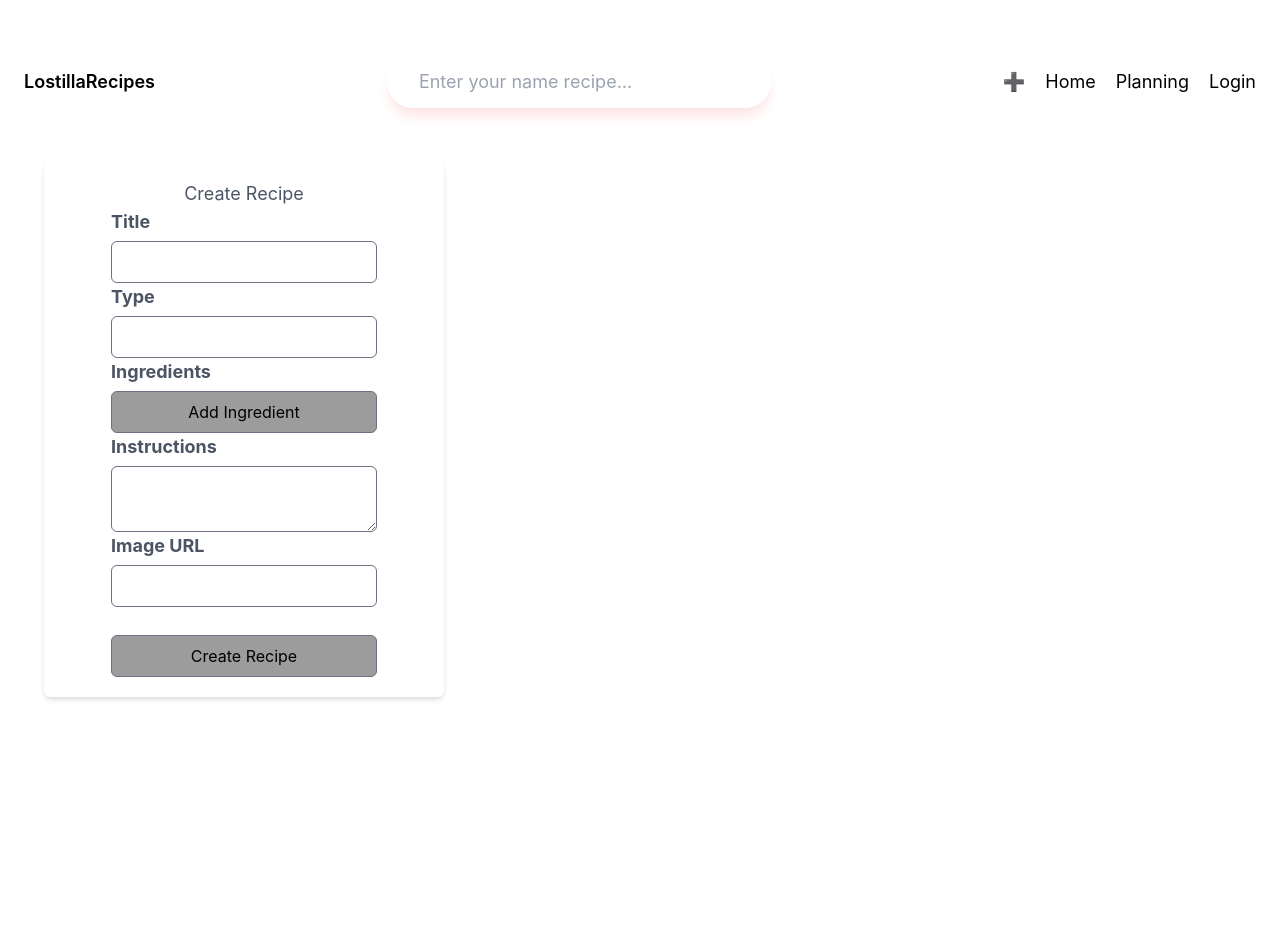
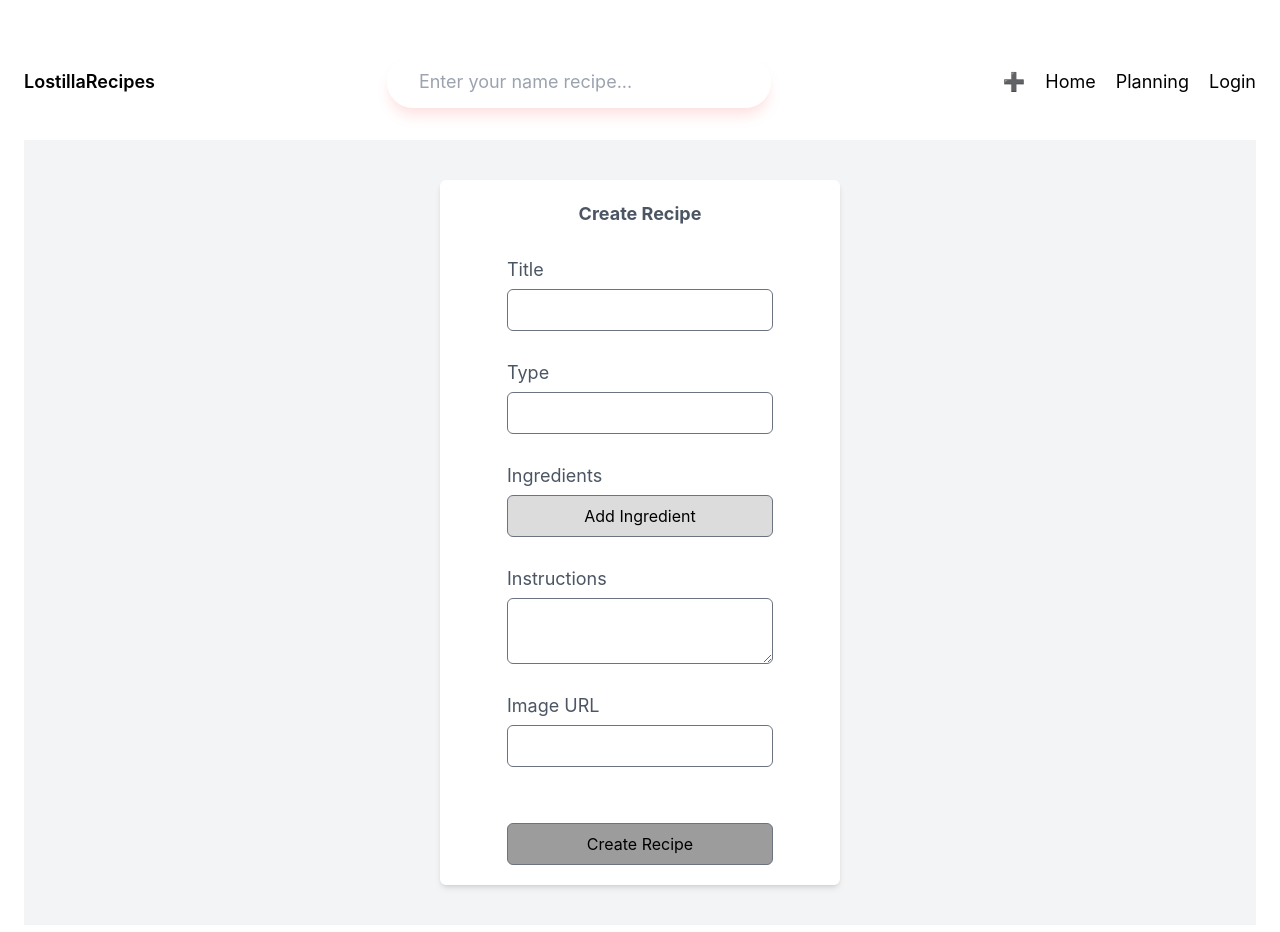
Before and after one commit to JuanjoCervilla/LostillaRecipes-App, a React (Create React App) app in the folder client/: page /create-recipe in a window 1280 px wide. Shown: the top 932 px of the page. Before the commit the page ends 800 px from the top, so only its background shows below. Built offline with nearby package versions, Linux system fonts and the light colour scheme.

Commit message:
comentando client

```diff
--- a/client/src/components/navbar/index.jsx
+++ b/client/src/components/navbar/index.jsx
@@ -4,12 +4,16 @@ import { GlobalContext } from "../../context";
 import { useCookies } from "react-cookie";
 
 export default function Navbar() {
-  const { searchParam, setSearchParam, handleSubmit } =
-    useContext(GlobalContext);
 
+  // Cargamos las variables de useContext
+  const { searchParam, setSearchParam, handleSubmit } = useContext(GlobalContext);
+
+  //  ??
   const [cookies, setCookies] = useCookies(["access_token"])
+  // ??
   const navigate = useNavigate()
 
+  // variable para el logout
   const logout = () => {
     setCookies("access_token", "");
     window.localStorage.removeItem("userID");
@@ -18,6 +22,8 @@ export default function Navbar() {
 
   return (
     <nav className="flex justify-between items-center py-8 container mx-auto flex-col lg:flex-row gap-5 lg:gap-0">
+
+      {/* Logo */}
       <h2 className="text-2x1 font-semibold">
         <NavLink
           to={"/"}
@@ -26,6 +32,8 @@ export default function Navbar() {
           LostillaRecipes
         </NavLink>
       </h2>
+
+      {/* Search Bar */}
       <form onSubmit={handleSubmit}>
         <input
           type="text"
@@ -36,7 +44,9 @@ export default function Navbar() {
           className="bg-white/75 p-3 px-8 rounded-full outline-none lg:w-96 shadow-lg shadow-red-100 focus:shadow-red-200"
         ></input>
       </form>
+
       <ul className="flex gap-5">
+        {/* Create Recipe */}
         <li>
           <NavLink
             to={"/create-recipe"}
@@ -45,6 +55,7 @@ export default function Navbar() {
             ➕
           </NavLink>
         </li>
+        {/* Home Link */}
         <li>
           <NavLink
             to={"/"}
@@ -53,6 +64,7 @@ export default function Navbar() {
             Home
           </NavLink>
         </li>
+        {/* Planning */}
         <li>
           <NavLink
             to={"/planning"}
@@ -61,6 +73,7 @@ export default function Navbar() {
             Planning
           </NavLink>
         </li>
+        {/* Login / Logout Status */}
         <li>
           {
             !cookies.access_token ? (<NavLink to={"/auth"} className="text-black hover:text-gray-700 duration-300"> Login </NavLink>) : <button onClick={logout}>Logout</button>
--- a/client/src/hooks/useGetUserID.jsx
+++ b/client/src/hooks/useGetUserID.jsx
@@ -1,4 +1,4 @@
-
+// Conseguimos el ID del user que se ha logueado del local storage
 export const useGetUserID = () => {
     return window.localStorage.getItem("userID")
 }
--- a/client/src/pages/createRecipes/index.jsx
+++ b/client/src/pages/createRecipes/index.jsx
@@ -5,8 +5,10 @@ import { useNavigate } from "react-router-dom";
 
 export default function CreateRecipes() {
 
+  // Posible supresión : consigue el UserID de localStorage
   const userID = useGetUserID();
 
+  // variable para crear nueva receta
   const [recipe, setRecipe] = useState({
     title: "",
     ingredients: [],
@@ -16,14 +18,17 @@ export default function CreateRecipes() {
     userOwner: userID,
   });
 
+  // ??
   const navigate = useNavigate()
 
+  // Va guardando en el setRecipe cualquier cambio que se haga en los campos del formulario
   const handleChange = (event) => {
     const { name, value } = event.target;
     setRecipe({ ...recipe, [name]: value });
     console.log(recipe)
   };
 
+  // añade los cambios de ingredientes
   const handleIngredientChange = (event, index) => {
     const { value } = event.target;
     const ingredients = [...recipe.ingredients];
@@ -31,27 +36,33 @@ export default function CreateRecipes() {
     setRecipe({ ...recipe, ingredients });
   };
 
+  // añade un ingrediente vacío para que puedas modificarlo luego
   const handleAddIngredient = () => {
     const ingredients = [...recipe.ingredients, ""];
     setRecipe({ ...recipe, ingredients });
   };
 
+  // onSubmit button
   const onSubmit = async (event) => {
     event.preventDefault()
     try{
-        await axios.post("http://localhost:3001/recipes", recipe);
-        alert("Recipe created ")
-        navigate("/")
+        await axios.post("http://localhost:3001/recipes", recipe); // se lanza el post de la API cuando clicas en el botón de create recipes
+        alert("Recipe created ")  // sale una alerta cuando la receta es añadida a la base de datos
+        navigate("/") // acto seguido te envía a la página de inicio
     } catch(err){
         console.error(err);
     }
   }
 
   return (
+  <div class="flex justify-center bg-gray-100 p-5">
     <div class="flex flex-col justify-center items-center p-5 bg-white rounded-md shadow-md m-5 w-[400px]">
-    <h2 class="mt-0">Create Recipe</h2>
+      <h2 class="font-bold mt-0">Create Recipe</h2>
       <form class="flex flex-col" onSubmit={onSubmit} >
-      <label htmlFor="title"  class="font-bold mb-[5px]">Title</label>
+      <br></br>
+
+      {/* Title */}
+        <label htmlFor="title"  class="mb-[5px]">Title</label>
         <input
           type="text"
           id="title"
@@ -60,7 +71,10 @@ export default function CreateRecipes() {
           onChange={handleChange}
           class="p-2 text-base rounded-md border border-gray-500"
         />
-    <label htmlFor="type"  class="font-bold mb-[5px]">Type</label>
+        <br></br>
+
+      {/* Type */}
+      <label htmlFor="type"  class="mb-[5px]">Type</label>
         <input
           type="text"
           id="type"
@@ -69,7 +83,10 @@ export default function CreateRecipes() {
           onChange={handleChange}
           class="p-2 text-base rounded-md border border-gray-500"
         />
-      <label htmlFor="ingredients"  class="font-bold mb-[5px]">Ingredients</label>
+        <br></br>
+
+        {/* Ingredients field */}
+        <label htmlFor="ingredients"  class="mb-[5px]">Ingredients</label>
         {recipe.ingredients.map((ingredient, index) => (
           <input
             key={index}
@@ -80,10 +97,13 @@ export default function CreateRecipes() {
             class="p-2 text-base rounded-md border border-gray-500"
           />
         ))}
-      <button type="button" onClick={handleAddIngredient} class="p-2 text-base rounded-md border border-gray-500  bg-[#9c9c9c] text-black">
+        <button type="button" onClick={handleAddIngredient} class="p-2 text-base rounded-md border border-gray-500  bg-[#dcdcdc] text-black">
           Add Ingredient
         </button>
-      <label htmlFor="instructions"  class="font-bold mb-[5px]">Instructions</label>
+        <br></br>
+
+        {/* Instructions */}
+        <label htmlFor="instructions"  class="mb-[5px]">Instructions</label>
         <textarea
           id="instructions"
           name="instructions"
@@ -91,7 +111,10 @@ export default function CreateRecipes() {
           onChange={handleChange}
           class="p-2 text-base rounded-md border border-gray-500"
         ></textarea>
-      <label htmlFor="imageUrl"  class="font-bold mb-[5px]">Image URL</label>
+        <br></br>
+
+        {/* Image URL */}
+        <label htmlFor="imageUrl"  class="mb-[5px]">Image URL</label>
         <input
           type="text"
           id="imageURL"
@@ -101,10 +124,12 @@ export default function CreateRecipes() {
           class="p-2 text-base rounded-md border border-gray-500"
         />
         <br></br>
+        <br></br>
+
+        {/* Submit button */}
         <button type="submit" class="p-2 text-base rounded-md border border-gray-500  bg-[#9c9c9c] text-black">Create Recipe</button>
       </form>
     </div>
-
-
+  </div>
   );
 }
--- a/client/src/pages/details/index.jsx
+++ b/client/src/pages/details/index.jsx
@@ -3,7 +3,10 @@ import { useParams } from "react-router-dom";
 import { GlobalContext } from "../../context";
 
 export default function Details() {
+
+  // The useParams hook in React Router is used to access URL parameters inside a React component.
   const { id } = useParams();
+
   const {
     recipeDetailsData,
     setRecipeDetailsData,
@@ -11,15 +14,13 @@ export default function Details() {
     handleAddToPlanning,
   } = useContext(GlobalContext);
 
-
-  console.log(recipeDetailsData)
   useEffect(() => {
     async function getRecipeDetails() {
       const response = await fetch(
         `http://localhost:3001/recipes/${id}`
       );
+
       const data = await response.json();
-      console.log(data)
 
       if (data) {
         setRecipeDetailsData(data);
@@ -28,26 +29,34 @@ export default function Details() {
     getRecipeDetails();
   }, []);
 
-  console.log(recipeDetailsData?.ingredients)
 
   return (
     <div className="container mx-auto py-10 grid grid-cols-1 lg:grid-cols-2 gap-10">
+
+      {/* Image */}
       <div className="row-start-2 lg:row-start-auto">
         <div className="h-96 overflow-hidden rounded-xl group">
           <img
             src={recipeDetailsData?.imageURL}
             className="w-full h-full object-cover block group-hover:scale-105 duration-300"
+            alt = "Recipe visualization"
           />
         </div>
       </div>
 
       <div className="flex flex-col gap-3">
+
+        {/* Recipe's type */}
         <span className="text-sm text-cyan-700 font-medium">
           {recipeDetailsData?.type}
         </span>
+
+        {/* Recipe's title */}
         <h3 className="font-bold text-2xl truncate text-black">
           {recipeDetailsData?.title}
         </h3>
+
+        {/* Button Add Planning */}
         <div>
           <button
             onClick={() => handleAddToPlanning(recipeDetailsData?.recipe)}
@@ -63,6 +72,8 @@ export default function Details() {
           </button>
         </div>
         <br />
+
+        {/* Instructions */}
         <div>
           <span className="text-2xl font-semibold text-black">
             Instructions:
@@ -72,6 +83,8 @@ export default function Details() {
         </span>
         </div>
         <br />
+
+        {/* Ingredients */}
         <div>
           <span className="text-2xl font-semibold text-black">
             Ingredients:
@@ -90,6 +103,7 @@ export default function Details() {
             )}
           </ul>
         </div>
+
       </div>
     </div>
   );
--- a/client/src/pages/home/index.jsx
+++ b/client/src/pages/home/index.jsx
@@ -3,11 +3,15 @@ import { GlobalContext } from "../../context";
 import RecipeItem from "../../components/recipe-list";
 
 export default function Home() {
+
+  // Usamos las variables useContext de recipeList y loading
   const { recipeList, loading } = useContext(GlobalContext);
 
+  // ??
   if (loading) return <div>Loading... Please wait!</div>;
 
   return (
+    // Muestra todas la lista de card si hay contenido en recipeList
     <div className="py-8 container mx-auto flex flex-wrap justify-center gap-10">
       {recipeList && recipeList.length > 0 ? (
         recipeList.map((item) => <RecipeItem item={item} />)
```
Also changed, not shown: client/src/components/recipe-list/index.jsx (+7 -0 lines), client/src/context/index.jsx (+14 -1 lines), client/src/pages/auth/index.jsx (+0 -9 lines). Lines whose indentation alone changed are shown as unchanged.
